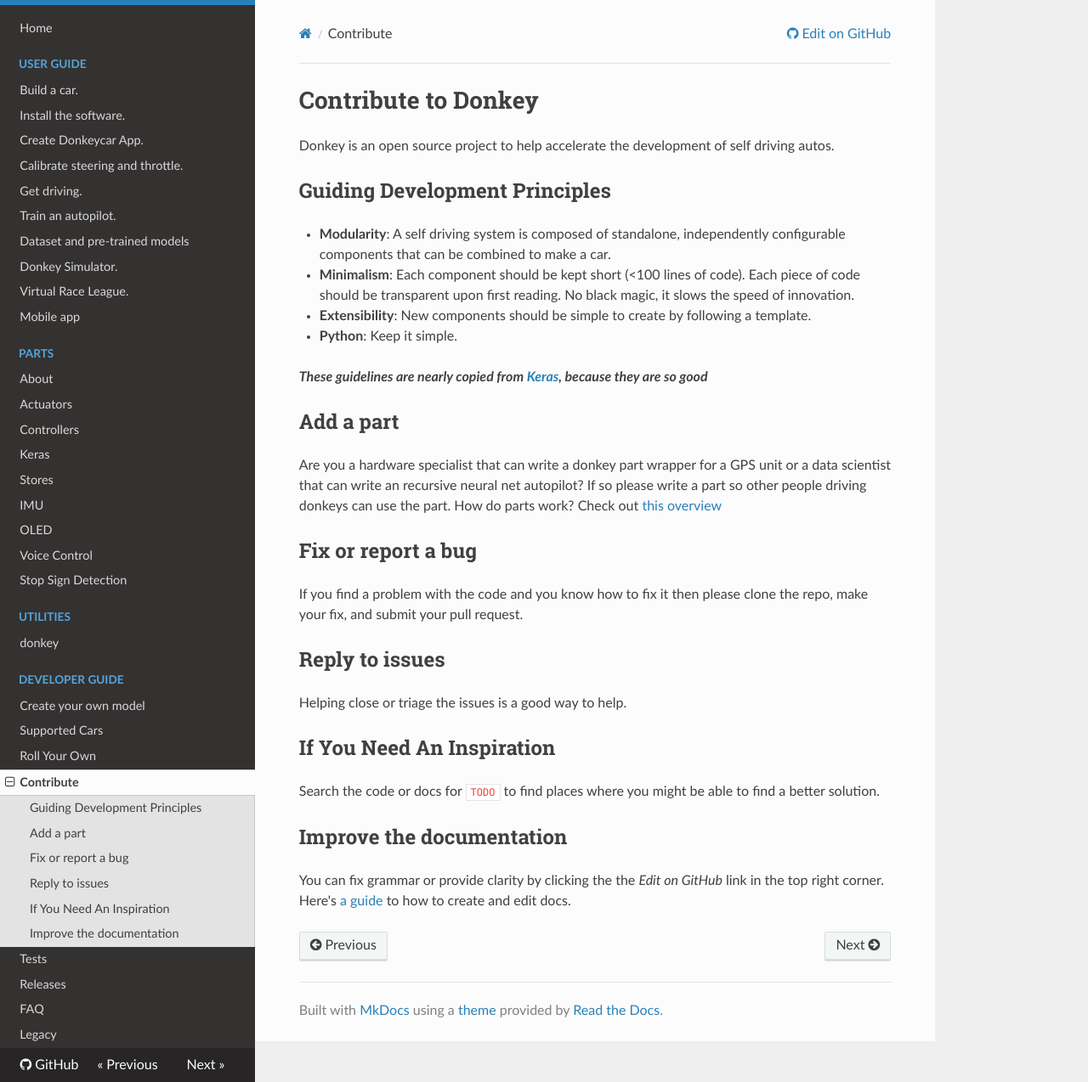
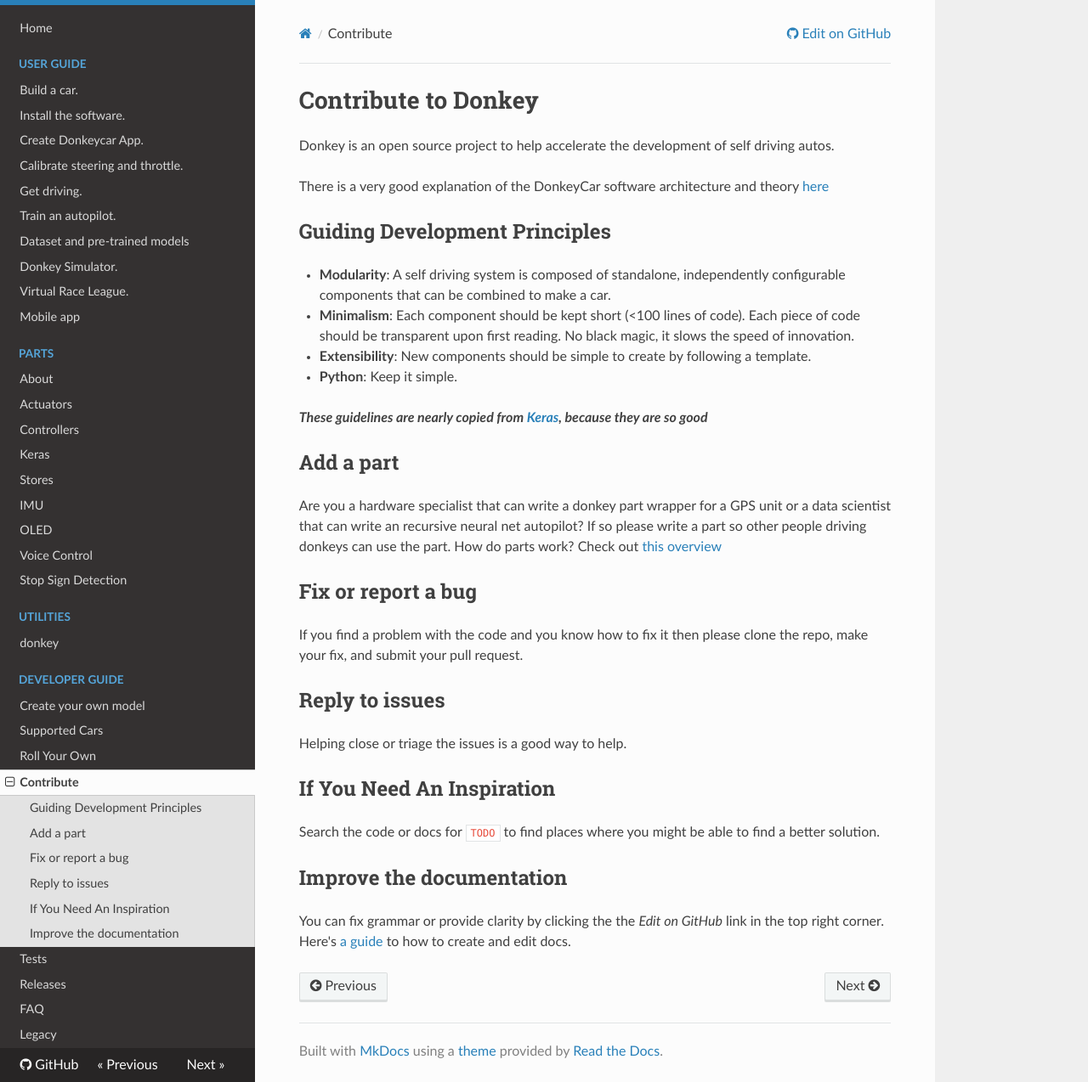
Before and after one commit to autorope/donkeydocs, an MkDocs documentation site: the page built from docs/contribute.md, in a window 1280 px wide and 1274 px high. Shown: the whole window at 85% size. Built offline with MkDocs 1.6.1, drawn with Linux system fonts in a browser that asks for light colours; nearby versions of some CDN libraries; old or Windows-style settings are respelled for this version of MkDocs.

Commit message:
Added link to external explanation of DC architecture

```diff
--- a/docs/contribute.md
+++ b/docs/contribute.md
@@ -3,6 +3,8 @@
 
 Donkey is an open source project to help accelerate the development of
 self driving autos.
+
+There is a very good explanation of the DonkeyCar software architecture and theory [here](https://robocaresslingen.github.io/BookDownDocu/donkeyCarSoftwareAnalysis.html#how-to-add-parts-to-a-vehicle)
 
 ## Guiding Development Principles
 
```
